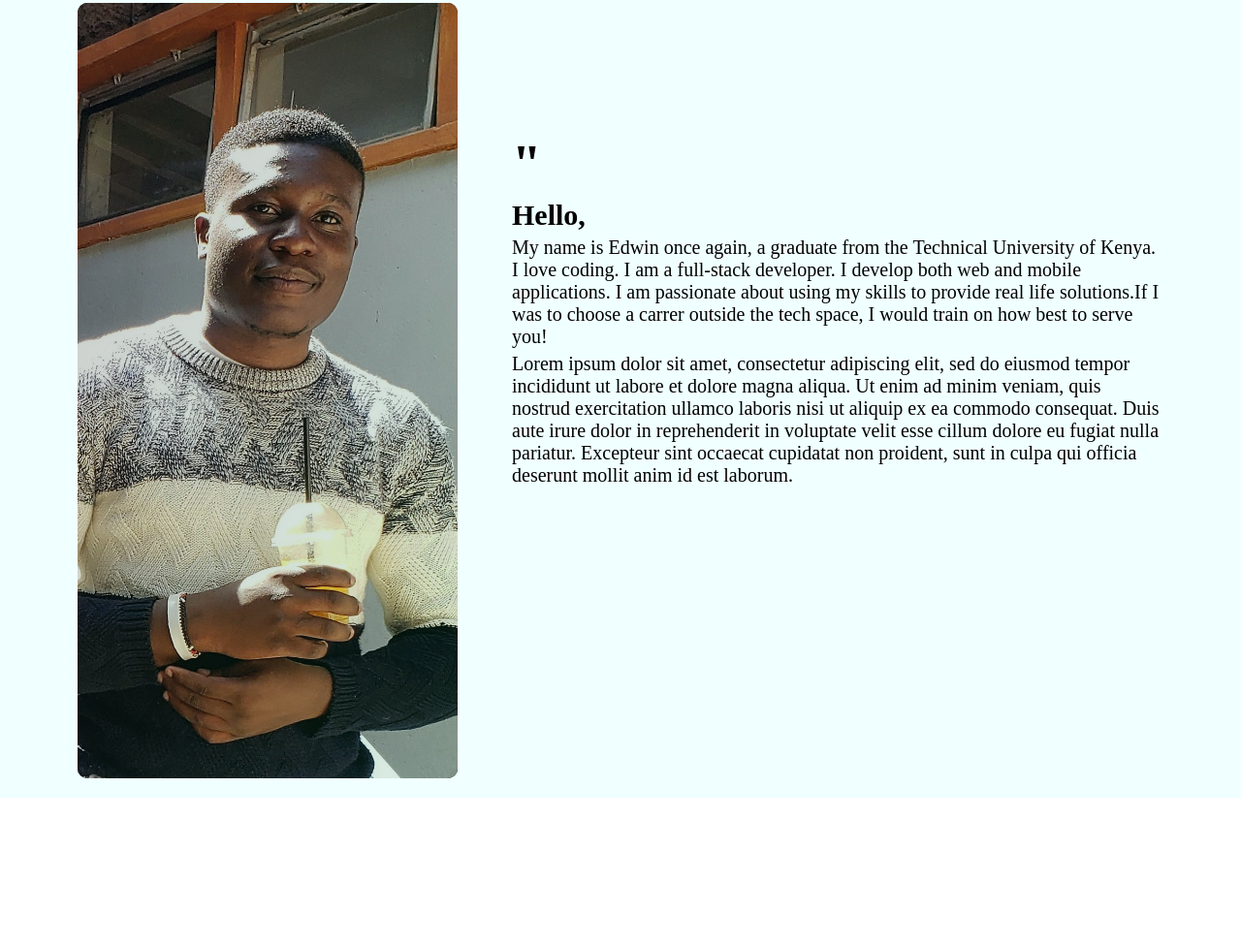
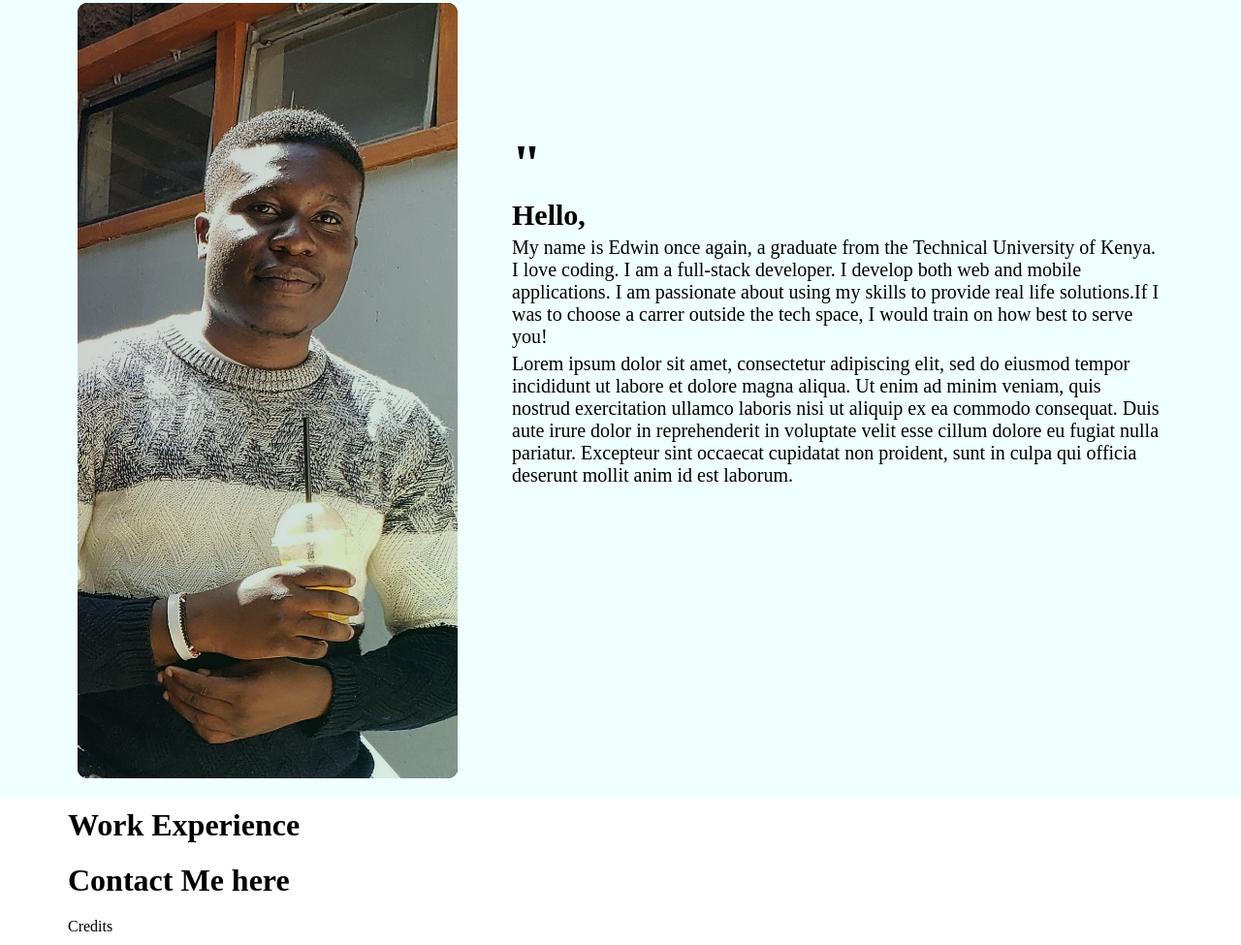
Before and after one commit to Akhwale/My-Portfolio, a plain HTML site: page index.html in a window 1280 px wide. Shown: the part 1032-2007 px from the top of the page at 97% size. Before the commit the page ends 1855 px from the top, so only its background shows below. Drawn offline with Linux system fonts and the light colour scheme.

Commit message:
Page Layout

```diff
--- a/index.html
+++ b/index.html
@@ -68,5 +68,31 @@
         </div>
       </div>
 
+
+      <div id="Porfolio">
+        <div class="container">
+          <h1>Work Experience</h1>
+
+        </div>
+        </div>
+
+        <div id="Contact">
+          <div class="container">
+            <H1>Contact Me here</H1>
+            <form>
+
+            </form>
+
+          </div>
+          </div>
+
+        <div id="footer">
+         <div class="container">
+          Credits
+         </div>
+        </div>
+
+
+
 </body>
 </html>
```
